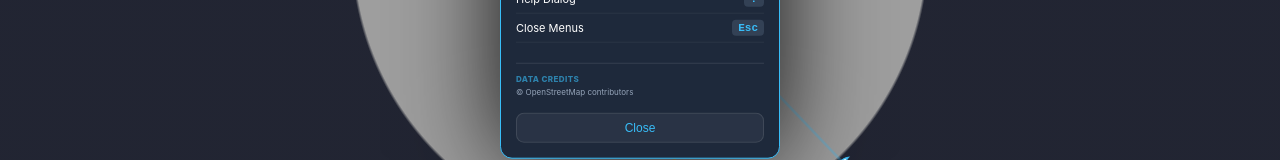
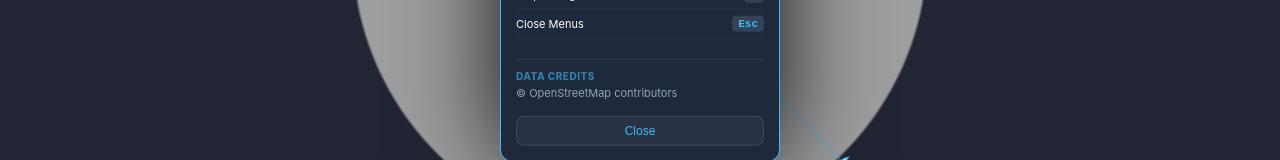
Before and after one commit to palf/solunar-clock, a website built with Vite: page index.html in a window 1280 px wide. Both pictures are taken after a click on the button "Help / Shortcuts". Shown: the part 450-610 px from the top of the page. Built offline with nearby package versions, Linux system fonts and the light colour scheme; no server answers.

Commit message:
style: increase attribution font size in help dialog

```diff
--- a/index.html
+++ b/index.html
@@ -272,8 +272,8 @@
       </div>
 
       <div style="margin-top: 20px; border-top: 1px solid rgba(255,255,255,0.1); padding-top: 10px;">
-        <span class="hud-label" style="font-size: 8px; opacity: 0.6; display: block; margin-bottom: 4px;">Data Credits</span>
-        <div id="display-attribution" style="font-size: 8px; color: var(--text-dim); line-height: 1.2;"></div>
+        <span class="hud-label" style="font-size: 10px; opacity: 0.6; display: block; margin-bottom: 4px;">Data Credits</span>
+        <div id="display-attribution" style="font-size: 11px; color: var(--text-dim); line-height: 1.4;"></div>
       </div>
 
       <button class="hud-btn" type="button" style="width: 100%; margin-top: 15px; height: 30px; font-size: 12px;" onclick="document.getElementById('help-overlay').style.display='none'">Close</button>
```
